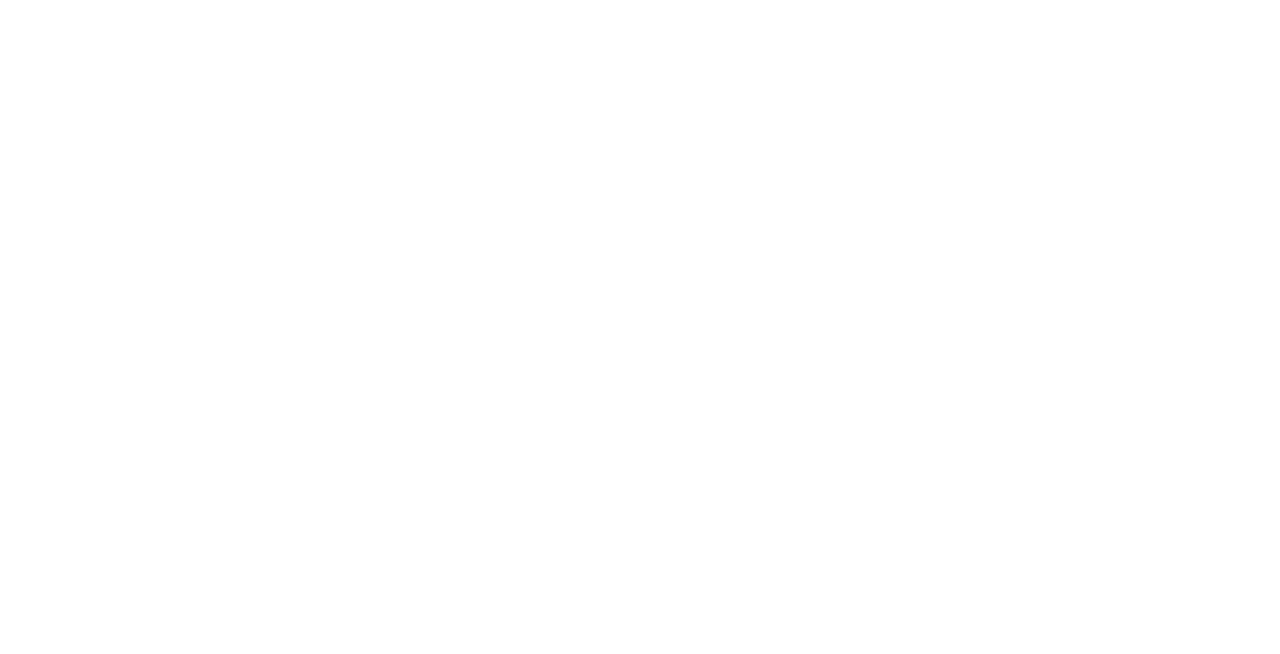
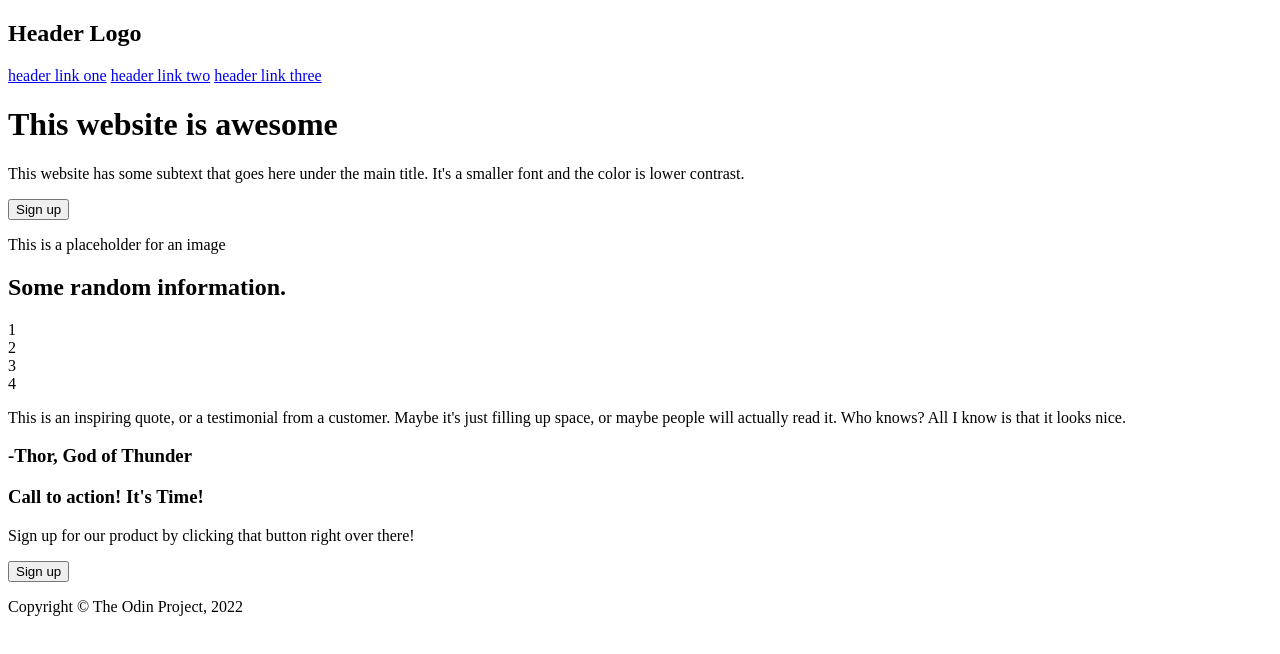
Before and after one commit to LuJaWi/odin-landing-page, a plain HTML site: page index.html in a window 1280 px wide. Drawn offline with Linux system fonts and the light colour scheme.

Commit message:
Added body content to index.html

```diff
--- a/index.html
+++ b/index.html
@@ -9,26 +9,68 @@
 </head>
 <body>
     <div class="header">
-
+        <div class="header-logo">
+            <h2>Header Logo</h6>
+        </div>
+        <div class="header-links">
+            <a href="#">header link one</a>
+            <a href="#">header link two</a>
+            <a href="#">header link three</a>
+        </div>
     </div>
 
     <div class="top-info">
-
+        <div class="left-splash"></div>
+            <h1>This website is awesome</h1>
+            <p>This website has some subtext that goes here under the main title.
+                It's a smaller font and the color is lower contrast.</p>
+            </p>
+            <button>Sign up</button>
+        <div class="right-splash">
+            <p>This is a placeholder for an image</p>
+        </div>
     </div>
 
-    <div class="info-cards">
-
+    <div class="information">
+        <div class="card-header">
+            <h2>Some random information.</h2>
+        </div>
+        <div class="info-cards">
+            <div class="card-one">
+                <div class="card">1</div>
+            </div>
+            <div class="card-two">
+                <div class="card">2</div>
+            </div>
+            <div class="card-three">
+                <div class="card">3</div>
+            </div>
+            <div class="card-four">
+                <div class="card">4</div>
+            </div>
+        </div>
     </div>
 
     <div class="quote-box">
-
+        <p>This is an inspiring quote, or a testimonial from a customer.
+            Maybe it's just filling up space, or maybe people will actually read it.
+            Who knows? All I know is that it looks nice.
+        </p>
+        <h3>-Thor, God of Thunder</h3>
     </div>
 
     <div class="sign-up-box">
-
+        <div class="sign-up-box-left">
+            <h3>Call to action! It's Time!</h3>
+            <p>Sign up for our product by clicking that button right over there!</p>
+        </div>
+        <div class="sign-up-box-right">
+            <button>Sign up</button>
+        </div>
     </div>
 
     <div class="footer">
+        <p>Copyright © The Odin Project, 2022</p>
 
     </div>
 
```
